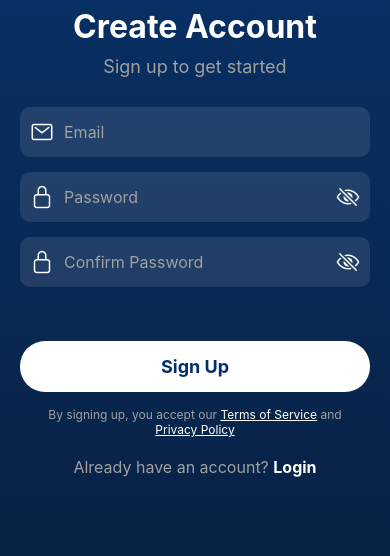
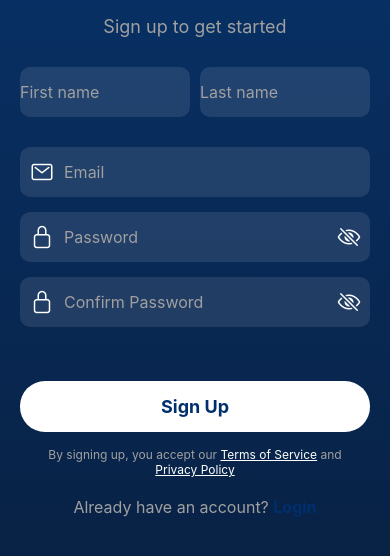
Before and after one commit to Inasakii/BlueHouse, a React Native app: screen /SignUp in a window 390 px wide. Shown: the part 260-816 px from the top of the page. Built offline with nearby package versions, Linux system fonts and the light colour scheme.

Commit message:
I added Login and Signup

```diff
--- a/App.js
+++ b/App.js
@@ -5,7 +5,7 @@ import AppNavigator from './AppNavigator';
 export default function App() {
   return (
     <SafeAreaProvider>
-      <AppNavigator />
+      <AppNavigator/>
     </SafeAreaProvider>
   );
 }
--- a/HomeScreen.js
+++ b/HomeScreen.js
@@ -355,6 +355,8 @@ const TabContent = ({ title }) => {
         );
       case 'About Us':
         return <AboutUsSection />;
+
+
       case 'Profile':
         return (
           <View style={styles.placeholderContent}>
--- a/SignUpScreen.js
+++ b/SignUpScreen.js
@@ -18,8 +18,11 @@ import { LinearGradient } from 'expo-linear-gradient';
 import { Ionicons } from '@expo/vector-icons';
 import * as Haptics from 'expo-haptics';
 import { useNavigation } from '@react-navigation/native';
-import { auth } from './firebase';  // Importing the Firebase auth module
 import { createUserWithEmailAndPassword } from 'firebase/auth'; // Firebase signup method
+
+import { auth } from './firebase';
+import { ref, set } from 'firebase/database'; // Realtime Database functions
+import { db } from './firebase'; // Import the corrected Realtime Database instance
 
 const { width, height } = Dimensions.get('window');
 
@@ -86,6 +89,8 @@ export default function SignUpScreen() {
   const [confirmPassword, setConfirmPassword] = useState('');
   const [showPassword, setShowPassword] = useState(false);
   const [showConfirmPassword, setShowConfirmPassword] = useState(false);
+  const [fname, setFname] = useState('');
+  const [lname, setLname] = useState('');
   const [isKeyboardVisible, setKeyboardVisible] = useState(false);
   const [modalVisible, setModalVisible] = useState(false);
   const [modalType, setModalType] = useState('');
@@ -131,6 +136,12 @@ export default function SignUpScreen() {
   };
 
   const handleSignUp = async () => {
+    if (!fname || !lname) {
+      showModal('error', 'Please enter your first and last name');
+      shakeInput();
+      return;
+    }
+
     if (email.trim() === '' || password.trim() === '' || confirmPassword.trim() === '') {
       showModal('error', 'Please fill in all fields');
       shakeInput();
@@ -153,8 +164,18 @@ export default function SignUpScreen() {
     }
 
     try {
-      // Firebase sign-up
-      await createUserWithEmailAndPassword(auth, email, password);
+      // Firebase Auth sign-up
+      const userCredential = await createUserWithEmailAndPassword(auth, email, password);
+      const user = userCredential.user;
+
+      // Save user details to Firebase Realtime Database
+      await set(ref(db, `users/${user.uid}`), {
+        fname: fname,
+        lname: lname,
+        email: user.email,
+        createdAt: new Date().toISOString(),
+      });
+
       showModal('success', 'Sign up successful!');
       Haptics.notificationAsync(Haptics.NotificationFeedbackType.Success);
     } catch (error) {
@@ -202,7 +223,33 @@ export default function SignUpScreen() {
             )}
             <Text style={styles.title}>Create Account</Text>
             <Text style={styles.subtitle}>Sign up to get started</Text>
+
+
             <Animated.View style={[styles.inputContainer, { transform: [{ translateX: shakeAnim }] }]}>
+            <View style={styles.nameInputContainer}>
+              <View style={[styles.inputWrapper, styles.firstNameInput]}>
+                  <TextInput
+                      style={styles.input}
+                      placeholder="First name"
+                      placeholderTextColor="#A0A0A0"
+                      value={fname} // Bind fname state
+                      onChangeText={setFname} // Update fname state
+                      keyboardType="default"
+                      autoCapitalize="words"
+                    />
+                  </View>
+                  <View style={[styles.inputWrapper, styles.lastNameInput]}>
+                    <TextInput
+                      style={styles.input}
+                      placeholder="Last name"
+                      placeholderTextColor="#A0A0A0"
+                      value={lname} // Bind lname state
+                      onChangeText={setLname} // Update lname state
+                      keyboardType="default"
+                      autoCapitalize="words"
+                    />
+                  </View>
+                </View>
               <View style={styles.inputWrapper}>
                 <Ionicons name="mail-outline" size={24} color="#FFFFFF" style={styles.inputIcon} />
                 <TextInput
@@ -335,6 +382,18 @@ const styles = StyleSheet.create({
     width: '100%',
     marginBottom: 20,
   },
+  nameInputContainer: {
+    flexDirection: 'row',
+    justifyContent: 'space-between',
+    marginBottom: 15,
+  },
+  firstNameInput: {
+    flex: 1,
+    marginRight: 10, // Space between first name and last name
+  },
+  lastNameInput: {
+    flex: 1,
+  },
   inputWrapper: {
     flexDirection: 'row',
     alignItems: 'center',
@@ -349,7 +408,7 @@ const styles = StyleSheet.create({
     flex: 1,
     color: '#FFFFFF',
     paddingVertical: 15,
-    paddingRight: 10,
+    paddingRight: 15,
     fontSize: 16,
   },
   eyeIcon: {
@@ -402,7 +461,7 @@ const styles = StyleSheet.create({
     fontSize: 16,
   },
   loginLink: {
-    color: '#FFFFFF',
+    color: '#002f6d',
     fontSize: 16,
     fontWeight: 'bold',
   },
--- a/firebase.js
+++ b/firebase.js
@@ -1,6 +1,6 @@
-// firebase.js
 import { initializeApp } from 'firebase/app';
 import { getAuth } from 'firebase/auth';
+import { getDatabase } from 'firebase/database'; // Import Realtime Database
 
 const firebaseConfig = {
   apiKey: "AIzaSyA6FTeusQo-DoinnxjhfXpNqVKGlAvsw9M",
@@ -9,13 +9,14 @@ const firebaseConfig = {
   projectId: "try-led-9d876",
   storageBucket: "try-led-9d876.appspot.com",
   messagingSenderId: "824598666827",
-  appId: "1:824598666827:web:5fc6a09d039fc6857077ce"
+  appId: "1:824598666827:web:5fc6a09d039fc6857077ce",
 };
 
 // Initialize Firebase
 const app = initializeApp(firebaseConfig);
 
-// Export individual Firebase services
+// Export Firebase services
 export const auth = getAuth(app);
+export const db = getDatabase(app); // Correctly initialize Realtime Database
 
 export default app;
```
